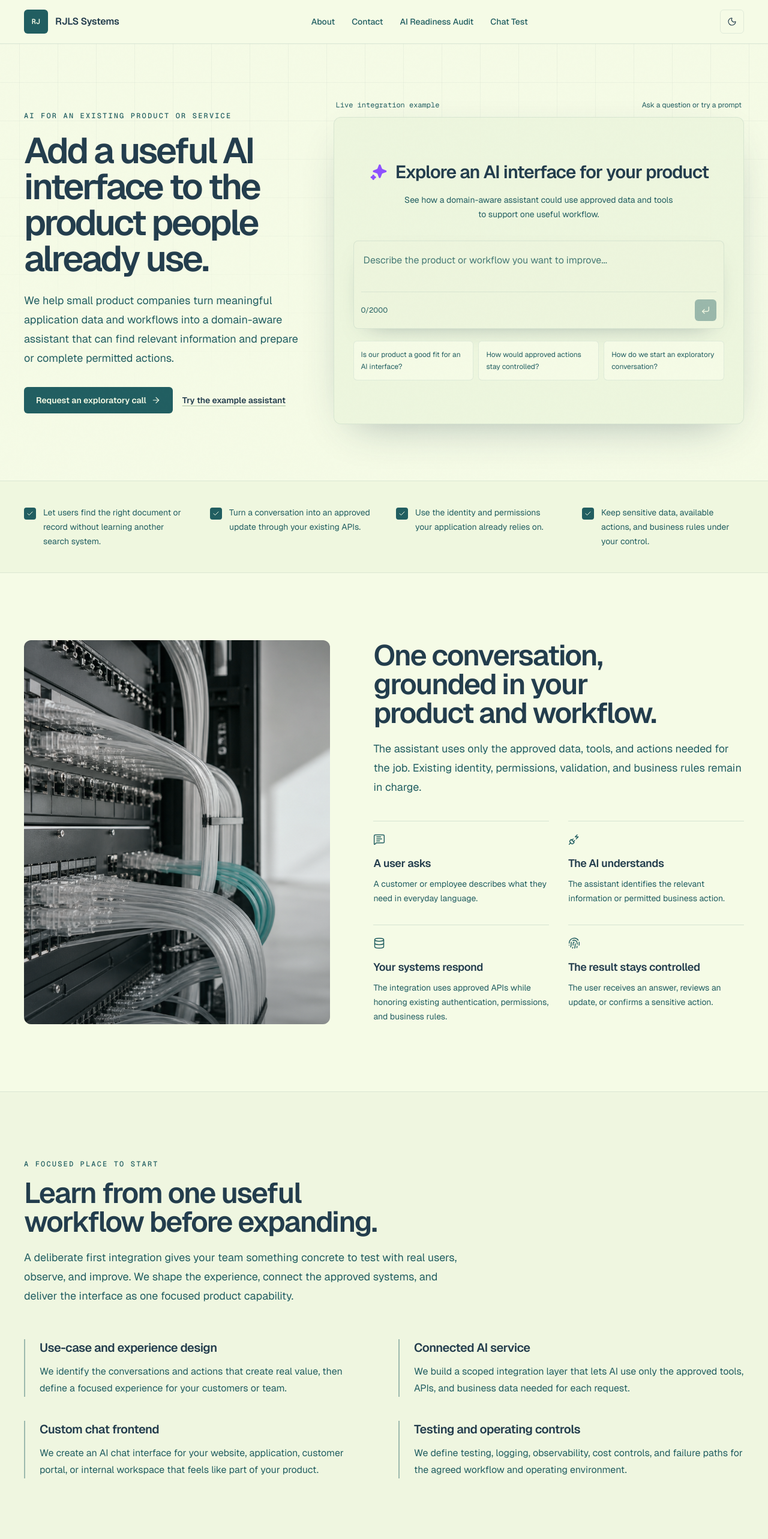
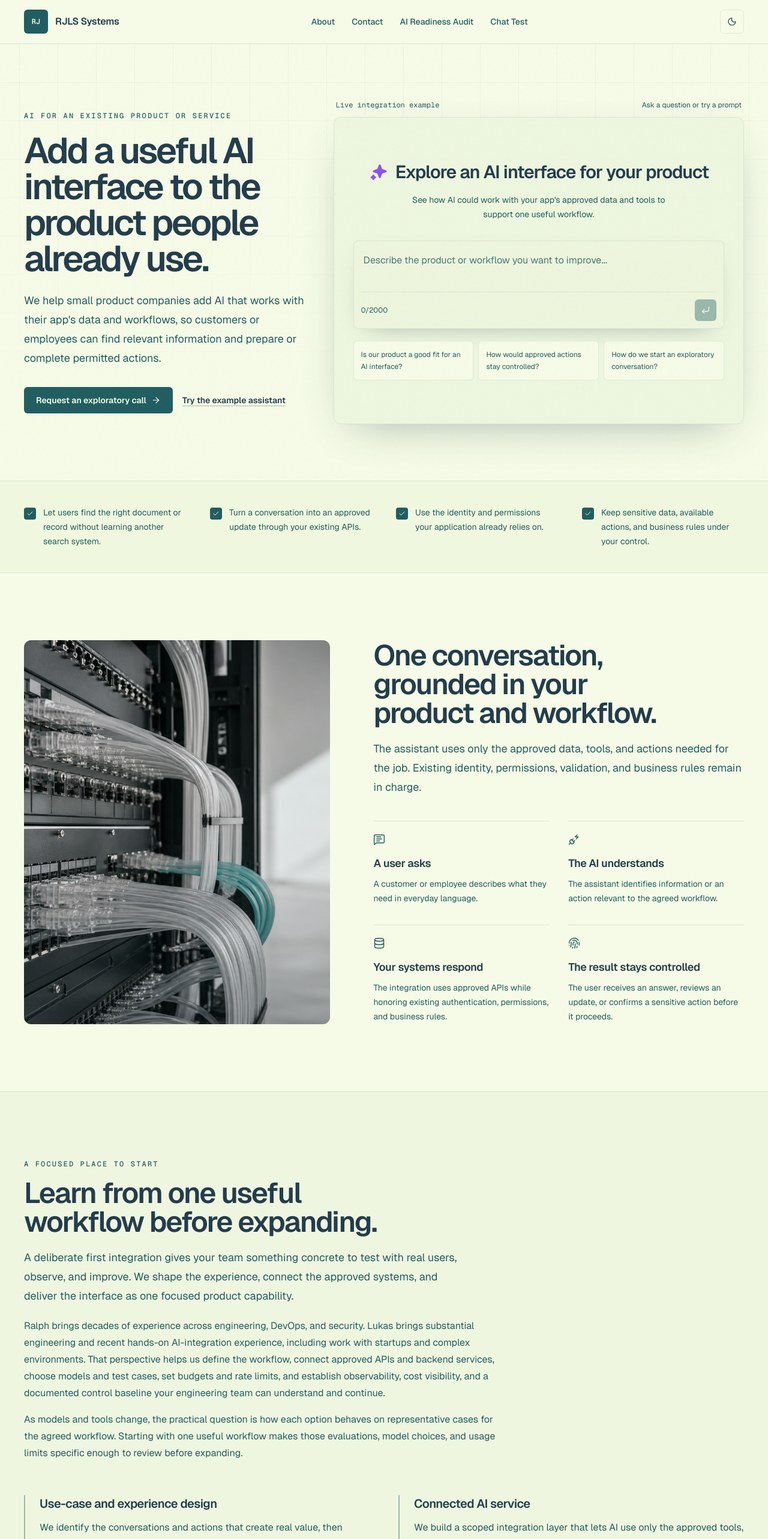
Before and after one commit to theory-foundry/website, a Next.js app: page / in a window 1280 px wide. Shown: the top 2565 px of the page at 60% size. Built offline with nearby package versions, Linux system fonts and the light colour scheme.

Commit message:
rework copy

```diff
--- a/src/app/about/page.tsx
+++ b/src/app/about/page.tsx
@@ -5,7 +5,7 @@ import type { Metadata } from "next";
 export const metadata: Metadata = {
   title: "About Our AI Integration Work | RJLS Systems",
   description:
-    "RJLS Systems helps small product companies add focused, domain-aware AI interfaces to applications with meaningful data and workflows.",
+    "RJLS Systems helps small product companies add focused AI capabilities that work with their applications' data and workflows.",
 };
 
 const capabilities = [
@@ -85,6 +85,13 @@ export default function About() {
             </article>
           ))}
         </div>
+        <p className={`mt-10 max-w-[76ch] text-lg leading-8 ${tw.TEXT_SECONDARY}`}>
+          Ralph brings decades of experience across engineering, DevOps, and security. Lukas brings substantial
+          engineering and recent hands-on AI-integration experience, including work with startups and complex
+          environments. This breadth informs practical choices about workflow boundaries, API and backend integration,
+          model evaluation, testing, observability, cost controls, and a handoff that an internal engineering team can
+          understand and take forward.
+        </p>
       </section>
     </main>
   );
--- a/src/app/api/chat/tools/getServiceCatalogTool.ts
+++ b/src/app/api/chat/tools/getServiceCatalogTool.ts
@@ -15,7 +15,15 @@ export const getServiceCatalogTool = tool(
         bestFit:
           "Founders and technical teams at small product companies whose existing applications or services already contain meaningful data and workflows.",
         delivery:
-          "RJLS can design and build a focused, domain-aware AI interface: the user experience, connected AI service, and scoped connections to approved APIs, tools, and business data. Existing identity, permissions, validation, and business rules remain authoritative, while testing, logging, observability, cost controls, and failure paths are defined for the agreed workflow and operating environment.",
+          "RJLS can design and build focused AI that works with an existing app's data and workflows: the user experience, connected AI service, and scoped connections to approved APIs, backend services, tools, and business data. Existing identity, permissions, validation, and business rules remain authoritative, while testing, logging, observability, cost controls, and failure paths are defined for the agreed workflow and operating environment.",
+        whyRJLS:
+          "Ralph brings decades of experience across engineering, DevOps, and security. Lukas brings substantial engineering and recent hands-on AI-integration experience, including work with startups and complex environments. That experience informs workflow, integration, model and evaluation, testing, observability, cost-control, and handoff choices for a focused implementation.",
+        changingAI:
+          "Evaluate model and tool changes against representative cases, observed behavior, and cost for the agreed workflow rather than assuming every new option is an improvement.",
+        costApproach:
+          "Start with one useful workflow and make budgets, rate limits, model choices, and usage visibility explicit. This supports informed operating decisions without promising savings or ROI.",
+        inHouseHandoff:
+          "RJLS can establish a focused first implementation and a documented testing and control baseline that an internal engineering team can understand and continue.",
         nextStep:
           `For a clear integration inquiry, email ${RJLS.contactEmail} to request an exploratory call. The email starts a conversation; it does not book a meeting.`,
       },
--- a/src/app/layout.tsx
+++ b/src/app/layout.tsx
@@ -24,18 +24,18 @@ const geistMono = localFont({
 export const metadata: Metadata = {
   metadataBase: new URL(`https://${RJLS.website}`),
   title: {
-    default: "Domain-Aware AI Interfaces | RJLS Systems",
+    default: "AI for Your App's Data and Workflows | RJLS Systems",
     template: "%s",
   },
   description:
-    "RJLS Systems builds domain-aware AI interfaces for existing applications, using only the data, tools, and actions approved for each workflow.",
+    "RJLS Systems adds focused AI capabilities to existing applications, using only the data, tools, and actions approved for each workflow.",
   openGraph: {
-    title: "Domain-Aware AI Interfaces | RJLS Systems",
+    title: "AI for Your App's Data and Workflows | RJLS Systems",
     description:
       "Add a useful AI interface to an existing application or service, with access and actions scoped to the workflow.",
     images: [
       {
-        alt: "RJLS Systems builds domain-aware AI interfaces for existing products.",
+        alt: "RJLS Systems builds AI that works with existing products' data and workflows.",
         height: 630,
         url: "/og.png",
         width: 1200,
@@ -45,7 +45,7 @@ export const metadata: Metadata = {
   },
   twitter: {
     card: "summary_large_image",
-    title: "Domain-Aware AI Interfaces | RJLS Systems",
+    title: "AI for Your App's Data and Workflows | RJLS Systems",
     description:
       "Add a useful AI interface to an existing application or service, with access and actions scoped to the workflow.",
     images: ["/og.png"],
--- a/src/app/page.tsx
+++ b/src/app/page.tsx
@@ -16,9 +16,9 @@ import Image from "next/image";
 const workflowIcons = [MessageSquareTextIcon, PlugZapIcon, DatabaseIcon, FingerprintIcon];
 
 export const metadata: Metadata = {
-  title: "Domain-Aware AI for Existing Products | RJLS Systems",
+  title: "AI for Your App's Data and Workflows | RJLS Systems",
   description:
-    "Add a useful AI interface to an existing application or service, connected only to the data, tools, and actions approved for the workflow.",
+    "Add a focused AI capability to an existing application, connected only to the data, tools, and actions approved for the workflow.",
 };
 
 export default function Home() {
@@ -35,8 +35,8 @@ export default function Home() {
               Add a useful AI interface to the product people already use.
             </h1>
             <p className={`mt-6 max-w-[52ch] text-lg leading-8 ${tw.TEXT_SECONDARY}`}>
-              We help small product companies turn meaningful application data and workflows into a domain-aware
-              assistant that can find relevant information and prepare or complete permitted actions.
+              We help small product companies add AI that works with their app&apos;s data and workflows, so customers
+              or employees can find relevant information and prepare or complete permitted actions.
             </p>
             <div className="mt-8 flex flex-col items-start gap-4 sm:flex-row sm:items-center">
               <a
@@ -133,6 +133,18 @@ export default function Home() {
             improve. We shape the experience, connect the approved systems, and deliver the interface as one focused
             product capability.
           </p>
+          <p className={`mt-5 max-w-[76ch] leading-7 ${tw.TEXT_SECONDARY}`}>
+            Ralph brings decades of experience across engineering, DevOps, and security. Lukas brings substantial
+            engineering and recent hands-on AI-integration experience, including work with startups and complex
+            environments. That perspective helps us define the workflow, connect approved APIs and backend services,
+            choose models and test cases, set budgets and rate limits, and establish observability, cost visibility,
+            and a documented control baseline your engineering team can understand and continue.
+          </p>
+          <p className={`mt-4 max-w-[76ch] leading-7 ${tw.TEXT_SECONDARY}`}>
+            As models and tools change, the practical question is how each option behaves on representative cases for
+            the agreed workflow. Starting with one useful workflow makes those evaluations, model choices, and usage
+            limits specific enough to review before expanding.
+          </p>
 
           <div className="mt-14 grid gap-x-12 gap-y-10 md:grid-cols-2">
             {RJLS.services.map((service) => (
--- a/src/components/Footer.tsx
+++ b/src/components/Footer.tsx
@@ -19,7 +19,7 @@ export function Footer() {
             {RJLS.companyName}
           </Link>
           <p className="mt-4 max-w-md text-sm leading-6 text-forest dark:text-sage">
-            Add a domain-aware AI interface to an existing product, with access and actions scoped to the workflow.
+            Add AI that works with your app&apos;s data and workflows, with access and actions scoped to the job.
           </p>
           <a
             className="mt-4 inline-flex text-sm font-semibold text-forest underline decoration-forest/40 underline-offset-4 transition-colors hover:text-night dark:text-mint dark:hover:text-mist"
--- a/src/components/chat/ChatEmptyState.tsx
+++ b/src/components/chat/ChatEmptyState.tsx
@@ -48,7 +48,7 @@ export function ChatEmptyState({
           {title}
         </h2>
         <p className={`mt-4 max-w-md text-sm leading-6 ${tw.TEXT_SECONDARY}`}>
-          See how a domain-aware assistant could use approved data and tools to support one useful workflow.
+          See how AI could work with your app&apos;s approved data and tools to support one useful workflow.
         </p>
 
         <ChatPromptInput
--- a/src/constants/RJLS.ts
+++ b/src/constants/RJLS.ts
@@ -2,14 +2,14 @@ export const RJLS = {
   companyName: "RJLS Systems",
   contactEmail: "lukasasorensen@gmail.com",
   website: "rjlssystems.com",
-  tagline: "Domain-aware AI interfaces for existing applications, services, and workflows.",
+  tagline: "AI that works with your app's data and workflows.",
   heroSummary:
-    "We build domain-aware AI interfaces that connect to approved application data and tools so people can find relevant information and prepare or complete permitted actions.",
+    "We add focused AI capabilities to existing products so people can find relevant information and prepare or complete permitted actions using approved application data and tools.",
   primaryCta: "Request an exploratory call",
   about:
     "RJLS Systems is an AI integration consultancy. We design and build the service behind the AI, connect it to approved parts of the systems your business already uses, and deliver an interface people can use. The result is a focused capability your team can test, govern, and improve.",
   clientOutcomes: [
-    "A domain-aware AI interface shaped around your customers, employees, and business workflows.",
+    "A focused AI capability shaped around your customers, employees, and business workflows.",
     "Scoped connections to the approved applications, APIs, documents, and records the workflow needs.",
     "Information retrieval and permitted actions that honor existing identity, permissions, validation, and approval rules.",
     "Testing, logging, cost visibility, and failure handling appropriate to the agreed integration scope.",
@@ -59,7 +59,7 @@ export const RJLS = {
     },
     {
       title: "The AI understands",
-      summary: "The assistant identifies the relevant information or permitted business action.",
+      summary: "The assistant identifies information or an action relevant to the agreed workflow.",
     },
     {
       title: "Your systems respond",
@@ -67,7 +67,7 @@ export const RJLS = {
     },
     {
       title: "The result stays controlled",
-      summary: "The user receives an answer, reviews an update, or confirms a sensitive action.",
+      summary: "The user receives an answer, reviews an update, or confirms a sensitive action before it proceeds.",
     },
   ],
   useCases: [
```
Also changed, not shown: src/constants/system-prompts/RJLSSystemPrompt.ts (+5 -3 lines).
